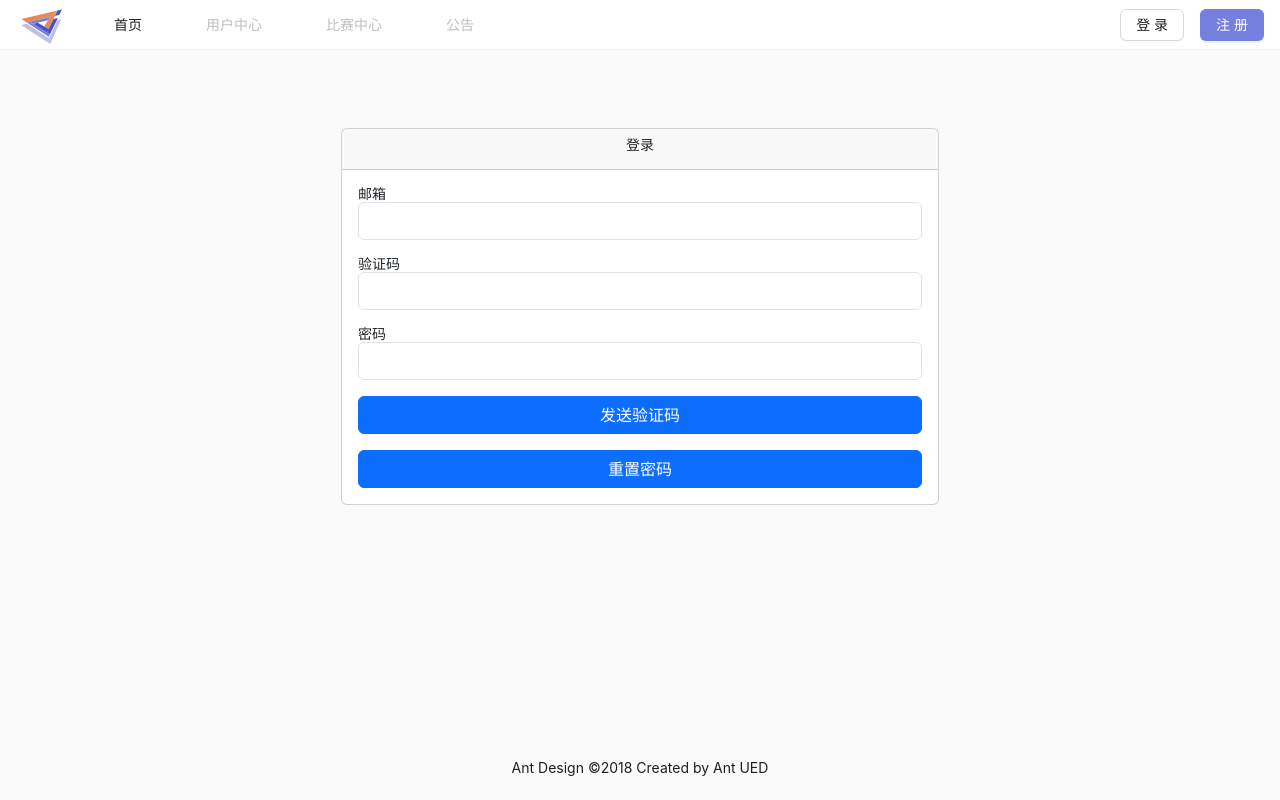
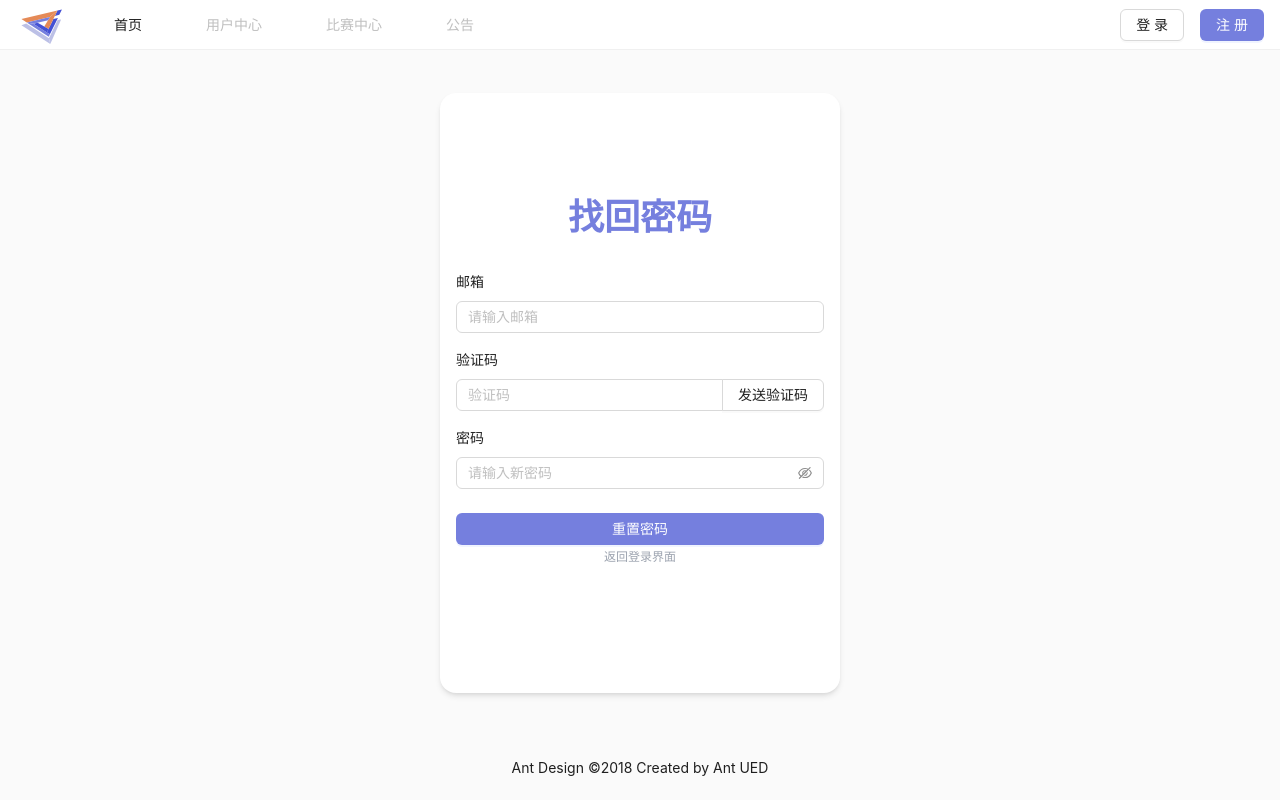
Before and after one commit to SYSUMSC/aigame, a Vue app in the folder frontend/: page /user/forget in a window 1280 px wide. Built offline with nearby package versions, Linux system fonts and the light colour scheme.

Commit message:
修复登录页面部分样式和跳转问题，初步完成忘记密码页面

```diff
--- a/frontend/components.d.ts
+++ b/frontend/components.d.ts
@@ -13,6 +13,7 @@ declare module 'vue' {
     AForm: typeof import('ant-design-vue/es')['Form']
     AFormItem: typeof import('ant-design-vue/es')['FormItem']
     AInput: typeof import('ant-design-vue/es')['Input']
+    AInputGroup: typeof import('ant-design-vue/es')['InputGroup']
     AInputPassword: typeof import('ant-design-vue/es')['InputPassword']
     ALayout: typeof import('ant-design-vue/es')['Layout']
     ALayoutContent: typeof import('ant-design-vue/es')['LayoutContent']
--- a/frontend/src/App.vue
+++ b/frontend/src/App.vue
@@ -18,7 +18,8 @@
         // colorBgElevated:'#757FDE'
         colorError:'#FF5C5C',
         colorErrorHover: '#B44343',
-        colorErrorActive:''
+        colorErrorActive: ''
+        // color
     }}">
         <a-layout class="h-screen">
             <a-layout-sider style="position: fixed;" theme="light" class="h-screen z-50" v-if="windowWidth < AntdWindowsWidth.lg"
--- a/frontend/src/views/Forget.vue
+++ b/frontend/src/views/Forget.vue
@@ -1,68 +1,45 @@
 <template>
-	<div class="pt-5">
-		<div class="row justify-content-center">
-			<div class="col-md-6">
-				<div class="card">
-					<div class="card-header">
-						<h3 class="text-center">登录</h3>
-					</div>
-					<div class="card-body">
-						<div>
-							<div class="form-group mb-3">
-								<label for="email">邮箱</label>
-								<input
-									type="text"
-									id="email"
-									v-model="email"
-									class="form-control"
-									required
-								/>
-							</div>
-							<div class="form-group mb-3">
-								<label for="code">验证码</label>
-								<input
-									type="text"
-									id="code"
-									v-model="code"
-									class="form-control"
-								/>
-							</div>
-							<div class="form-group mb-3">
-								<label for="password">密码</label>
-								<input
-									type="password"
-									id="password"
-									v-model="password"
-									class="form-control"
-								/>
-							</div>
-							<button
-								@click="forgetPassword"
-								class="btn btn-primary w-100"
-							>
-								发送验证码
-							</button>
-							<button
-								@click="resetPassword"
-								class="btn btn-primary w-100 mt-3"
-							>
-								重置密码
-							</button>
-						</div>
-					</div>
-				</div>
-			</div>
+	<div class="size-full relative">
+		<div class="w-[400px] h-[600px] max-h-full bg-white rounded-2xl shadow-md absolute top-1/2 left-1/2 transform -translate-x-1/2 -translate-y-1/2" >
+			<!-- style="width: 400px; height: 600px; max-height: 100%;" class="p-3 bg-white rounded-2xl shadow-md fle flex-col justify-center absolute top-1/2 left-1/2 transform -translate-x-1/2 -translate-y-1/2 overflow-y-auto" -->
+			<a-form layout="vertical" rules="" @submit.prevent="resetPassword" class="w-full max-h-full p-3 absolute top-1/2 left-1/2 -translate-x-1/2 -translate-y-1/2 overflow-y-auto" >
+				<a-form-item class="mb-3">
+					<h3 class="w-full text-4xl text-center font-bold text-primary">找回密码</h3>
+				</a-form-item>
+				<a-form-item label="邮箱" class="mb-3">
+					<a-input v-model="email" placeholder="请输入邮箱" />
+				</a-form-item>
+				<a-form-item label="验证码" class="mb-3">
+					<a-input-group class="!flex" compact>
+						<a-input class="flex-1" v-model="code" placeholder="验证码" />
+						<a-button type="default" @click="forgetPassword">发送验证码</a-button>
+					</a-input-group>
+				</a-form-item>
+				<a-form-item label="密码">
+					<a-input-password v-model="code" placeholder="请输入新密码" />
+				</a-form-item>
+				<a-form-item>
+					<a-button type="primary" html-type="submit" class="w-full">
+						重置密码
+					</a-button>
+					<span class="w-full mt-1 block text-xs text-center text-gray-400 "><a class="hover:text-primary hover:underline" @click="toLogin">返回登录界面</a></span>
+				</a-form-item>
+			</a-form>
 		</div>
 	</div>
 </template>
 <script setup>
 import { ref } from 'vue';
 import axios from 'axios';
+import router from '../router';
 
 const email = ref('');
 const code = ref('');
 const password = ref('');
 
+function toLogin() {
+	router.push('/user/login');
+}
 const forgetPassword = async () => {
 	//去除邮箱所有空格
 	email.value = email.value.replace(/\s+/g, '');
--- a/frontend/src/views/Login.vue
+++ b/frontend/src/views/Login.vue
@@ -2,7 +2,7 @@
 	<div class="size-full relative">
 		<div class="w-[400px] h-[600px] max-h-full bg-white rounded-2xl shadow-md absolute top-1/2 left-1/2 transform -translate-x-1/2 -translate-y-1/2" >
 			<!-- style="width: 400px; height: 600px; max-height: 100%;" class="p-3 bg-white rounded-2xl shadow-md fle flex-col justify-center absolute top-1/2 left-1/2 transform -translate-x-1/2 -translate-y-1/2 overflow-y-auto" -->
-			<a-form layout="vertical" @submit.prevent="login" class="w-full max-h-full p-3 absolute top-1/2 left-1/2 -translate-x-1/2 -translate-y-1/2 overflow-y-auto" >
+			<a-form layout="vertical" :rules="{username: [{ required: true, message: '请输入用户名' }], password: [{ required: true, message: '请输入密码', trigger: 'blur' }]}" submit.prevent="login" class="w-full max-h-full p-3 absolute top-1/2 left-1/2 -translate-x-1/2 -translate-y-1/2 overflow-y-auto" >
 				<!-- dTODO flex导致出现滚动条的高度下能正常滚动底部到但顶部无法滚动完全 -->
 				<a-form-item class="mb-3">
 					<h3 class="w-full text-4xl text-center font-bold text-primary">登录</h3>
@@ -12,13 +12,13 @@
 				</a-form-item>
 				<a-form-item label="密码">
 					<a-input-password v-model="password" placeholder="请输入密码" />
-					<a class="w-full block text-xs text-end text-gray-400 " @click="forget">忘记密码？</a>
+					<span class="w-full block text-sm text-end text-gray-400 hover:text-primary hover:underline"><a @click="forget">忘记密码?</a></span>
 				</a-form-item>
 				<a-form-item>
-					<a-button type="primary" html-type="submit" class="w-full">
+					<a-button type="primary" html-type="submit" class="w-full text-l">
 						登录
 					</a-button>
-					<span class="w-full mt-1 block text-xs text-center text-gray-400 ">还没有账号？去<a class="hover:text-primary hover:underline" @click="forget">注册</a></span>
+					<span class="w-full mt-1 block text-sm text-center text-gray-400 ">还没有账号？去<a class="hover:text-primary hover:underline" @click="toLogin">注册</a></span>
 				</a-form-item>
 			</a-form>
 		</div>
@@ -42,6 +42,9 @@ const forget = () => {
 	router.push('/user/forget');
 };
 
+function toLogin() {
+	router.push('/user/reg');
+}
 const login = async () => {
 	try {
 		const res = await axios.post('/api/user/login', {
--- a/frontend/src/views/Reg.vue
+++ b/frontend/src/views/Reg.vue
@@ -1,4 +1,5 @@
 <template>
+
 	<div class="pt-5">
 		<div class="row justify-content-center">
 			<div class="col-md-6">
```
